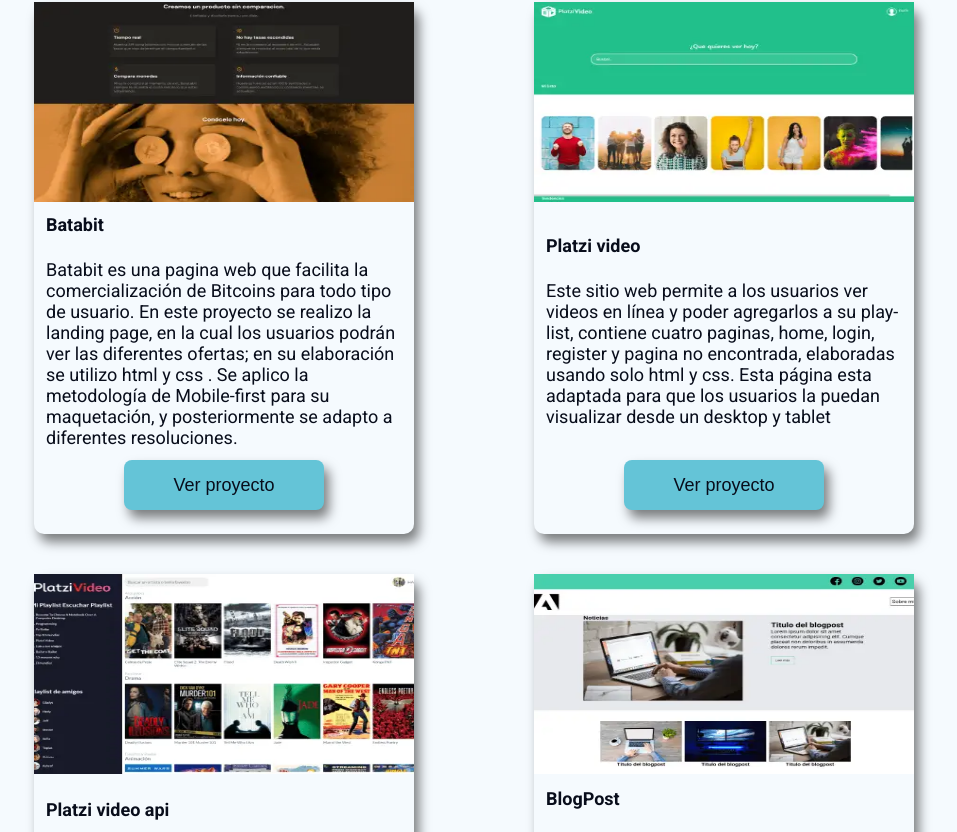
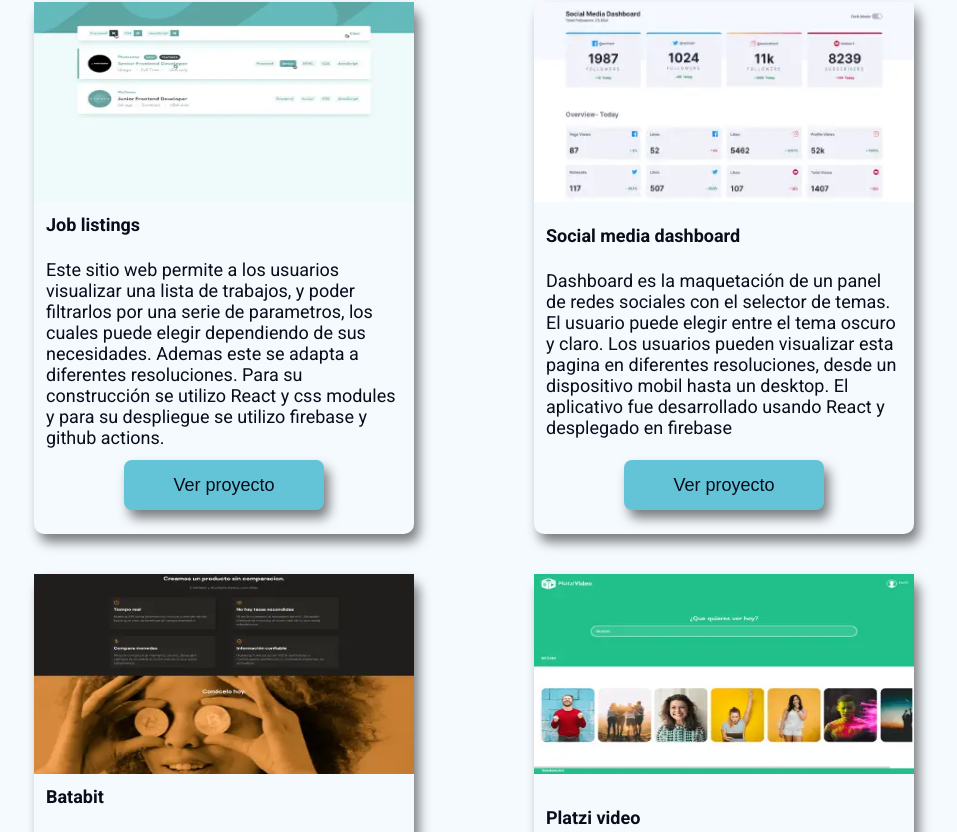
Before and after one commit to hahs-92/HahsPortfolio, a React app: page / in a window 1280 px wide. Shown: the part 656-1488 px from the top of the page, without its empty margins (166-1123 px from the left). Built offline with nearby package versions, Linux system fonts and the light colour scheme.

Commit message:
add new proyects(2)

```diff
--- a/src/info.js
+++ b/src/info.js
@@ -1,7 +1,9 @@
 //ASSEST
+import imgDashboard from './assets/dashboard.webp'
+import imgJobList from './assets/jobList.webp'
 import imgBatabit from './assets/Batabit.webp'
 import imgPlatziVideohtml from './assets/platzi-video-html.webp'
-import imgPlatziVideoApi from './assets/platzi-video-api.webp'
+// import imgPlatziVideoApi from './assets/platzi-video-api.webp'
 import imgBlogpost from './assets/BlogPost_blogs.webp'
 import imgWebsidecat from './assets/Webside-cat.webp'
 import imgPetgram from './assets/petgram.webp'
@@ -12,55 +14,69 @@
 const Info = [
     {
         id: 1,
+        title: 'Job listings ',
+        description: 'Este sitio web permite a los usuarios visualizar una lista de trabajos, y poder filtrarlos por una serie de parametros, los cuales puede elegir dependiendo de sus necesidades. Ademas este se adapta a diferentes resoluciones. Para su construcción se utilizo React y css modules y para su despliegue se utilizo firebase y github actions.',
+        src: imgJobList,
+        url:'https://jobslist-7ad13.web.app/'
+    },
+    {
+        id: 2,
+        title: 'Social media dashboard',
+        description: 'Dashboard es la maquetación de un panel de redes sociales con el selector de temas. El usuario puede elegir entre el tema oscuro y claro. Los usuarios pueden visualizar esta pagina en diferentes resoluciones, desde un dispositivo mobil hasta un desktop. El aplicativo fue desarrollado usando React y desplegado en firebase',
+        src: imgDashboard,
+        url:'https://panelsocialmedia-9f70b.web.app/'
+    },
+    {
+        id: 3,
         title: 'Batabit',
         description: 'Batabit es una pagina web que facilita la comercialización de Bitcoins para todo tipo de usuario. En este proyecto se realizo la landing page, en la cual los usuarios podrán ver las diferentes ofertas; en su elaboración se utilizo html y css . Se aplico la metodología de Mobile-first para su maquetación, y posteriormente se adapto a diferentes resoluciones. ',
         src: imgBatabit,
         url:'https://hahs-92.github.io/Batabit/index'
     },
     {
-        id: 2,
+        id: 4,
         title: 'Platzi video',
         description: 'Este sitio web permite a los usuarios ver videos en línea y poder agregarlos a su play-list, contiene cuatro paginas, home, login, register y pagina no encontrada, elaboradas usando solo html y css. Esta página esta adaptada para que los usuarios la puedan visualizar desde un desktop y tablet ',
         src: imgPlatziVideohtml,
         url:'https://hahs-92.github.io/Platzi-conf/'
     },
+    // {
+    //     id: 4,
+    //     title: 'Platzi video api',
+    //     description: 'Platzi video es la maquetación de un sitio web que permite a los usuarios ver peliculas en linea, clasificadas en tres géneros. En su desarrollo se utilizó html,css y javaScript. Con javaScript vanilla se consumio una api pública para solicitar los datos de las peliculas y así mostrarlas a los usuarios.,',
+    //     src: imgPlatziVideoApi,
+    //     url:'https://hahs-92.github.io/Platzi-video/'
+    // },
     {
-        id: 3,
-        title: 'Platzi video api',
-        description: 'Platzi video es la maquetación de un sitio web que permite a los usuarios ver peliculas en linea, clasificadas en tres géneros. En su desarrollo se utilizó html,css y javaScript. Con javaScript vanilla se consumio una api pública para solicitar los datos de las peliculas y así mostrarlas a los usuarios.,',
-        src: imgPlatziVideoApi,
-        url:'https://hahs-92.github.io/Platzi-video/'
-    },
-    {
-        id: 4,
+        id: 5,
         title: 'BlogPost',
         description: 'Este Blogpost es una plantilla que permite al usuario publicar sus proyectos destacados de una manera creativa, para su maquetación se utilizo html, y css para los estilos, ademas se utilizaron breakpoints para hacer la pagina web responsive, permitiendo a los usuarios, visualizarla desde cualquier dispositivo',
         src: imgBlogpost,
         url:'https://hahs-92.github.io/BlogPost/'
     },
     {
-        id: 5,
+        id: 6,
         title: 'Webside E-comerce',
         description: 'Front-end de una E-commerce website para la compra de geniales cajas de gatitos, esta construida unicamente usando html semantico y css. Es una pagina web responsive, es decir se puede visualizar desde cualquier resolución y se adaptara a cada una de ellas',
         src: imgWebsidecat,
         url:'https://hahs-92.github.io/Proyect.webside-cat/'
     },
     {
-        id: 6,
+        id: 7,
         title: 'Petgram',
         description: 'Maquetación de una aplicación para ver y subir fotos de mascotas desde dispositivos mobiles. En su elaboración se utilizó React y Sass como preprocesador de css. Ademas se mejoró el SEO de la aplicación  con react Helmet, y con la ayuda de Webpack se comprimio los archivos utilizados para mejorar el rendimiento , ',
         src: imgPetgram,
         url:'https://petgram-hahs.vercel.app/'
     },
     {
-        id: 7,
+        id: 8,
         title: 'PlatziConf',
         description: 'PlatziConf (Front-end) es un sitio web para la compra de articulos de la conferencia de platzi 2020, por medio de paypal, y se genera un mapa con la ayuda de la api de google maps. Este proyecto esta construido  usando React y Sass, ademas de webpack como empaquetador. Este sitio web se puede visualizar en resoluciones de 765px en adelante',
         src: imgPlatziConf,
         url:'https://platzi-conf-6a553.web.app/'
     },
     {
-        id: 8,
+        id: 9,
         title: 'ReviewRestaurants',
         description: 'En este proyecto el usuario puede hacer un sencillo login que le permite agregar reseñas a dierentes hoteles, asi como editarla y eliminarlas. Esta pagina fue construida con React.js para la parte del front-end, Node, express y Mongodb para crear el back-end',
         src: imgReviewsRestaurants,
```
Also changed, not shown: src/assets/dashboard.webp (added), src/assets/jobList.webp (added).
